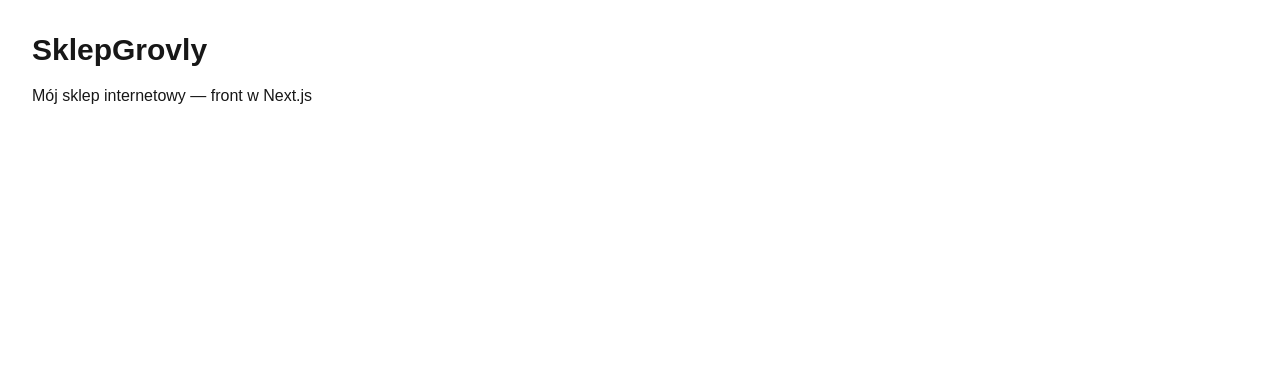
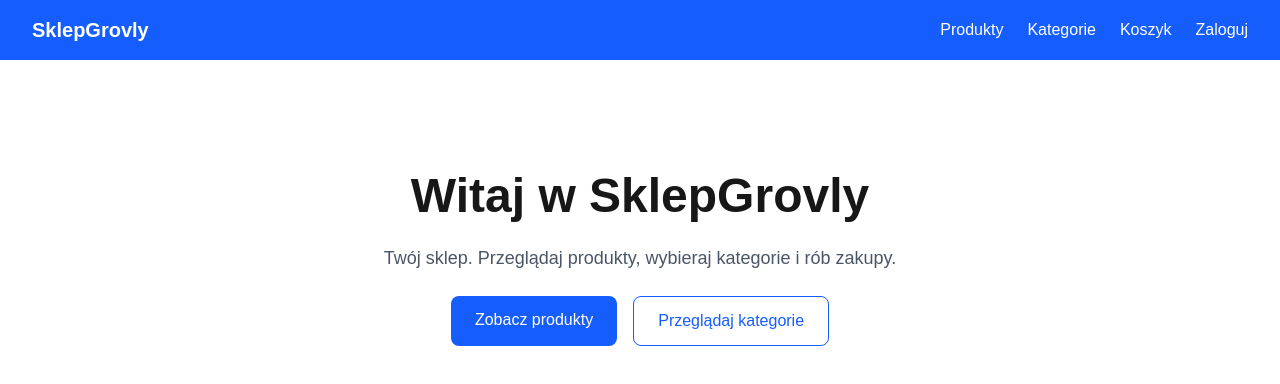
Before and after one commit to Konradiii/sklepgrovly-frontend, a Next.js app: page / in a window 1280 px wide. Shown: the top 384 px of the page. Built offline with nearby package versions, Linux system fonts and the light colour scheme.

Commit message:
Navbar globalny w layoucie, strona główna, metadata SEO
Navbar w layout.tsx (widoczny na każdej stronie), landing z linkami do produktów i kategorii, tytuł/opis strony pod SEO, lang=pl

```diff
--- a/src/app/layout.tsx
+++ b/src/app/layout.tsx
@@ -1,6 +1,7 @@
 import type { Metadata } from "next";
 import { Geist, Geist_Mono } from "next/font/google";
 import "./globals.css";
+import Navbar from "@/components/Navbar";
 
 const geistSans = Geist({
   variable: "--font-geist-sans",
@@ -13,8 +14,8 @@
 });
 
 export const metadata: Metadata = {
-  title: "Create Next App",
-  description: "Generated by create next app",
+  title: "SklepGrovly — sklep internetowy",
+  description:  "Sklep z zabawkami"
 };
 
 export default function RootLayout({
@@ -24,10 +25,13 @@
 }>) {
   return (
     <html
-      lang="en"
+      lang="pl"
       className={`${geistSans.variable} ${geistMono.variable} h-full antialiased`}
     >
-      <body className="min-h-full flex flex-col">{children}</body>
+       <body className="min-h-full flex flex-col">
+        <Navbar />
+        {children}
+      </body>
     </html>
   );
 }
--- a/src/app/page.tsx
+++ b/src/app/page.tsx
@@ -1,10 +1,26 @@
-import Image from "next/image";
+import Link from "next/link";
 
 export default function Home() {
   return (
-        <main className="p-8">
-          <h1 className="text-3xl font-bold">SklepGrovly</h1>
-          <p className="mt-4">Mój sklep internetowy — front w Next.js</p>
-        </main>
+    <main className="p-8 flex flex-col items-center justify-center text-center gap-6 mt-20">
+      <h1 className="text-5xl font-bold">Witaj w SklepGrovly</h1>
+      <p className="text-lg text-gray-600 max-w-xl">
+        Twój sklep. Przeglądaj produkty, wybieraj kategorie i rób zakupy.
+      </p>
+      <div className="flex gap-4">
+        <Link
+          href="/produkty"
+          className="bg-blue-600 text-white px-6 py-3 rounded-lg hover:bg-blue-700 transition"
+        >
+          Zobacz produkty
+        </Link>
+        <Link
+          href="/kategorie"
+          className="border border-blue-600 text-blue-600 px-6 py-3 rounded-lg hover:bg-blue-50 transition"
+        >
+          Przeglądaj kategorie
+        </Link>
+      </div>
+    </main>
   );
 }
--- a/src/app/produkty/[id]/page.tsx
+++ b/src/app/produkty/[id]/page.tsx
@@ -17,15 +17,10 @@
     const res = await fetch(`http://localhost:5219/api/Product/${id}`,{cache:"no-store"});
     const produktDetail: ProduktDetail = await res.json();
 
-    return(
-
-
-        <div className="grid-cols-1">
-
-            <ProductDetailsCard produktDetail={produktDetail}/>
-
-        </div>
-
+    return (
+    <main className="p-8 flex justify-center">
+        <ProductDetailsCard produktDetail={produktDetail} />
+    </main>
     );
 
 }
--- /dev/null
+++ b/src/components/Navbar.tsx
@@ -0,0 +1,16 @@
+import Link from "next/link"
+
+export default function Navbar(){
+    return(
+        <nav className="bg-blue-600 text-white px-8 py-4 flex items-center justify-between">
+            <Link href="/" className="text-xl font-bold">SklepGrovly</Link>
+            <div className="flex gap-6">
+                <Link href="/produkty" className="hover:underline">Produkty</Link>
+                <Link href="/kategorie" className="hover:underline">Kategorie</Link>
+                <Link href="/koszyk" className="hover:underline">Koszyk</Link>
+                <Link href="/logowanie" className="hover:underline">Zaloguj</Link>
+            </div>
+        </nav>
+    );
+
+}
--- a/src/components/ProductsCard.tsx
+++ b/src/components/ProductsCard.tsx
@@ -1,5 +1,6 @@
 import { Produkt } from "@/types/produkt";
 import Image from "next/image";
+import Link from "next/link";
 
 type Props = {
     produkt: Produkt;
@@ -33,9 +34,11 @@
                 )}
             </div>
 
-                <button className="w-full mt-6 bg-blue-600 text-white py-2 rounded-lg hover:bg-blue-700 transition">
+                <Link
+                href={`/produkty/${produkt.id_Produkt}`}
+                className="w-full mt-6 bg-blue-600 text-white py-2 rounded-lg hover:bg-blue-700 transition">
                     Zobacz
-                </button>
+                </Link>
 
         </div>
 
```
